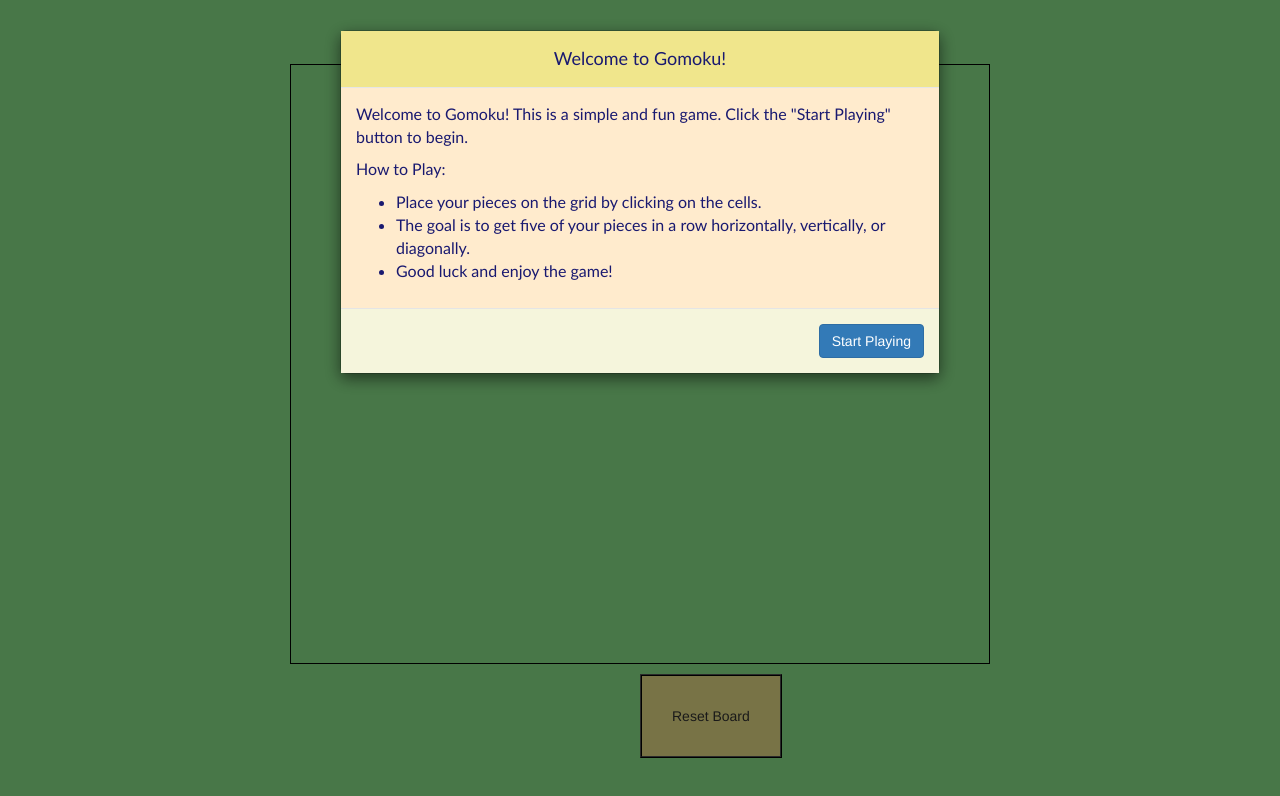
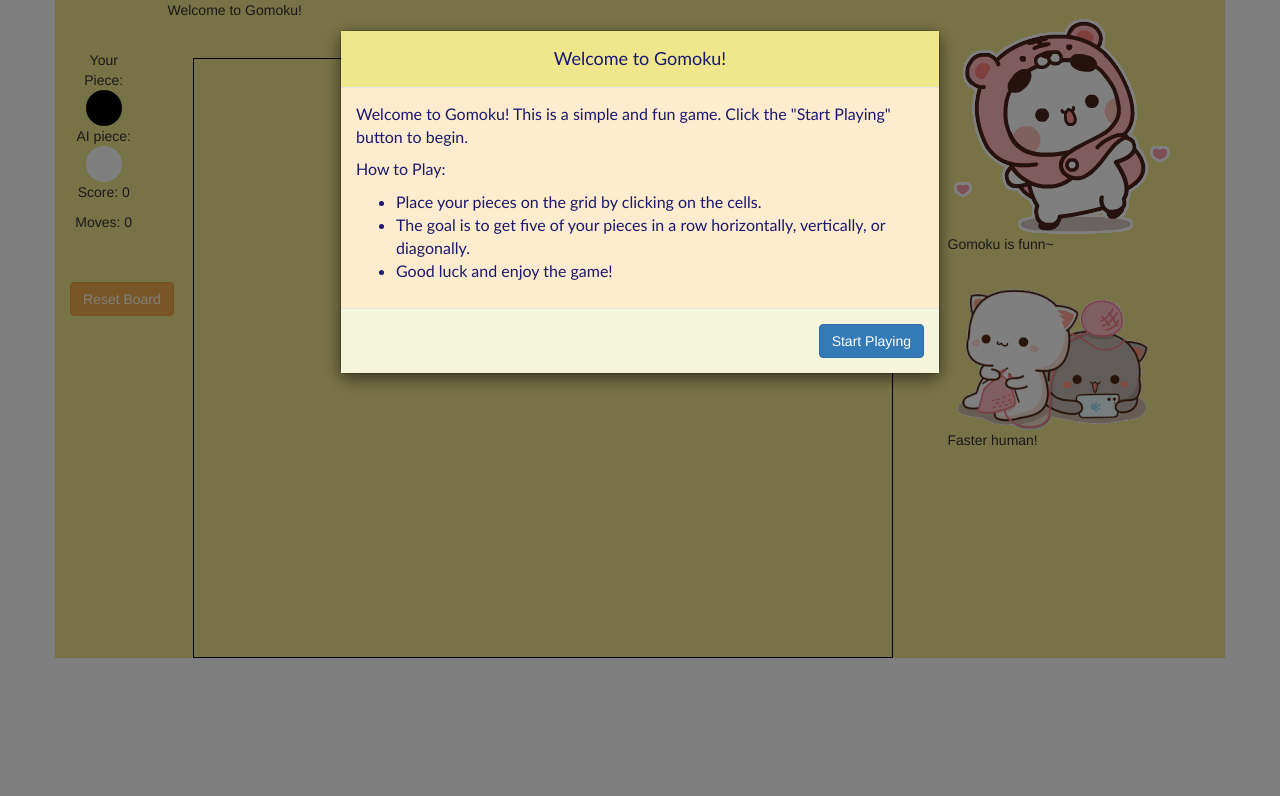
Before and after one commit to abj-paul/AI-Vs-Ai-Maramari, a plain HTML site: page frontend/index.html in a window 1280 px wide. Drawn offline with nearby package versions, Linux system fonts and the light colour scheme.

Commit message:
uwu-fying gui

```diff
--- a/frontend/index.html
+++ b/frontend/index.html
@@ -37,11 +37,47 @@
     </div>
   </div>
 
+
   <!-- Generate the Board -->
-  <div class="board-container">
-    <div class="grid-container" id="board"></div>
-    <button class="reset-button" onclick="resetBoard()">Reset Board</button>
+  <div class="container">
+    <div class="row">
+      <div class="col-sm-1">
+        <div class="info">
+          Your Piece: <div class="piece black"></div>
+          AI piece: <div class="piece white"></div>
+          <p class="score">Score: 0</p>
+          <p class="moves"> Moves: 0</p>
+        </div>
+        <button class="btn btn-warning" onclick="resetBoard()">Reset Board</button>
+
+      </div>
+      <div class="col-sm-8">
+        <div class="board-container">
+          <p>Welcome to Gomoku!</p>
+
+          <div class="grid-container" id="board">
+          </div>
+        </div>
+      </div>
+      <div class="col-sm-3">
+        <figure id="circle" class="">
+          <img src="./resources/cute-in-circle.gif" alt="">
+          <figcaption>Gomoku is funn~</figcaption>
+        </figure>
+
+        <figure id="faster">
+          <img src="./resources/faster.gif" alt="">
+          <figcaption>Faster human!</figcaption>
+        </figure>
+
+        <figure id="aiisdeciding" class="hide">
+          <img src="./resources/ai-is-deciding.gif" alt="">
+          <figcaption>AI is deciding....</figcaption>
+        </figure>
+      </div>
+    </div>
   </div>
+
   <!-- Display Result -->
   <div class="modal fade" id="resultModal" tabindex="-1" role="dialog" aria-labelledby="resultModalLabel">
       <div class="modal-dialog" role="document">
@@ -58,6 +94,7 @@
         </div>
       </div>
   </div>
+
   <script>
       $(document).ready(function () {
           $('#welcomeModal').modal('show');
--- a/frontend/script.js
+++ b/frontend/script.js
@@ -3,6 +3,8 @@ const BLACK = 'b';
 const EMPTY = '-';
 const WHITE = 'w';
 const BOARD_SIZE = 15;
+
+let totalMoves = 1;
 
 const GOMOKU_PLAYER1_ADDRESS = "http://localhost:3000/ai/solve";
 
@@ -103,7 +105,11 @@ function makeMove(i, j) {
     return;
   }
 
+  document.getElementById("faster").setAttribute("class","hide");
+  document.getElementById("aiisdeciding").removeAttribute("class", "hide");
+
   wait_for_opponent_move(); // CORE BUSINESS LOGIC
+
   if (CURRENT_TURN == BLACK) {
     CURRENT_TURN = WHITE;
   } else {
@@ -114,6 +120,7 @@ function makeMove(i, j) {
     showResultModal("AI won!");
     return;
   }
+  totalMoves+=2;
 }
 
 function showResultModal(message) {
@@ -141,6 +148,8 @@ function wait_for_opponent_move() {
             console.log("AI has replied!");
             current_board_state = reply.state;
             generateBoard();
+            document.getElementById("aiisdeciding").setAttribute("class", "hide");
+            document.getElementById("faster").removeAttribute("class","hide");
         })
         .catch(error => {
             console.error("An error occurred:", error);
--- a/frontend/style.css
+++ b/frontend/style.css
@@ -1,6 +1,7 @@
-body {
-    background-color: lightgreen;
+.container {
+    background-color: khaki;
 }
+/*
 .reset-button{
     margin-left: 50%;
     margin-top: 10px;
@@ -13,6 +14,7 @@ body {
 .reset-button:hover{
   background-color: darkkhaki;
 }
+*/
 .grid-container {
     display: grid;
     grid-template-columns: repeat(15, 1fr);
@@ -23,12 +25,13 @@ body {
     width: 700px;
     margin: auto;
     margin-top: 5%;
+    padding: 10px;
 }
 
 .grid-item {
     width: calc((100%/15)-2px);
     height: calc((100%/15)-2px);
-    background-color: lightgray;
+    background-color: rgb(68, 3, 3);
     border: 1px solid white;
     text-align: center;
 }
@@ -68,3 +71,13 @@ body {
 .white {
   background-color: white;
 }
+
+.hide {
+  display: none;
+}
+
+.info {
+  margin-top: 50px;
+  margin-bottom: 50px;
+  text-align: center;
+}
```
Also changed, not shown: frontend/resources/ai-is-deciding.gif (added), frontend/resources/cute-in-circle.gif (added), frontend/resources/faster.gif (added).
